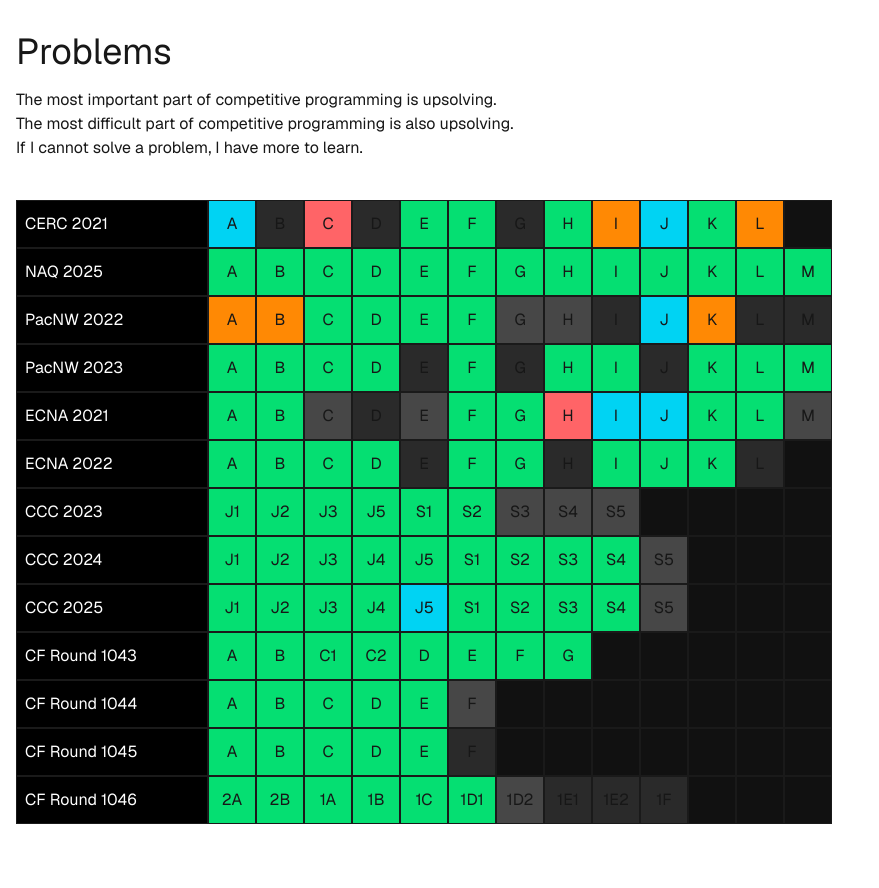
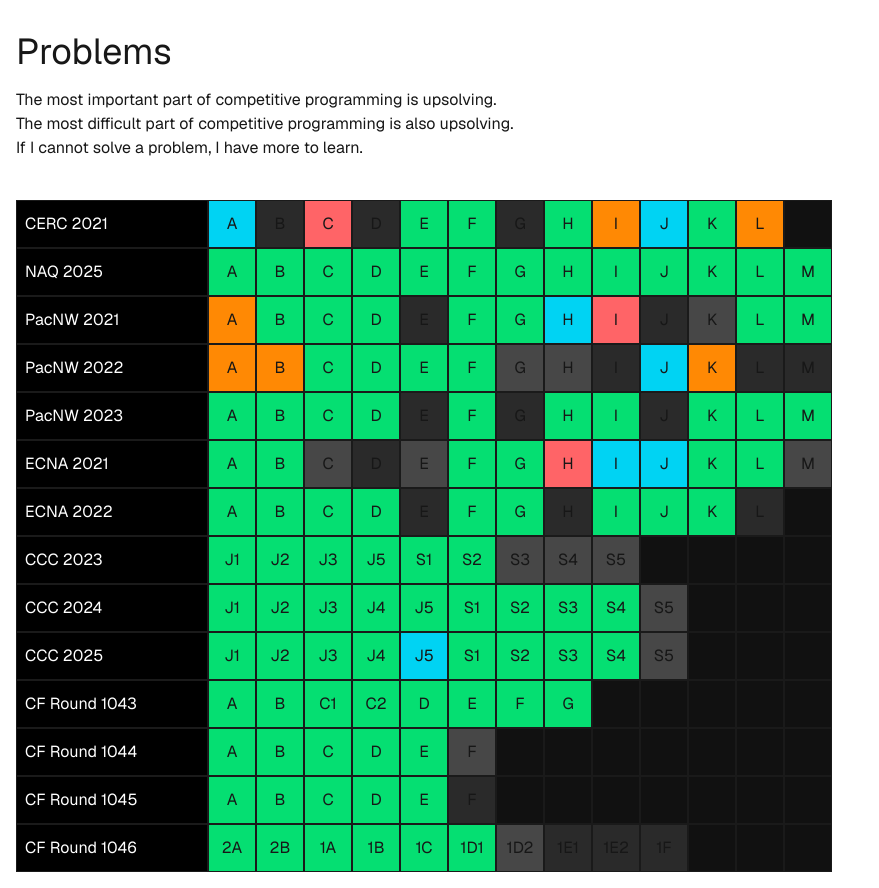
Before and after one commit to smntic/problems, a Next.js app: page / in a window 1280 px wide. Shown: the whole page, without its empty margins (0-879 px from the left). Before the commit the page ends 840 px from the top, so only its background shows below. Built offline with nearby package versions, Linux system fonts and the light colour scheme.

Commit message:
Add PacNW 2021

```diff
--- a/src/data/contests.ts
+++ b/src/data/contests.ts
@@ -50,6 +50,31 @@
       { name: "Treasure Hunt", index: "K", status: ProblemStatus.Solved, notes: "My initial idea was to query the four corners of the middle 3x3 subgrid, but that would not provide enough remaining queries to find the top-left corner. Instead, note that the result of the last corner can be determined by the results of the other 3 corners. Then, find the top-left corner with two more queries." },
       { name: "Triple Jump", index: "L", status: ProblemStatus.Solved, notes: "Let d1, d2 and d3 be the jump distance options. The first distance must be d1*3 because it is the smallest, the second must be d1*2+d2 because it is the second smallest, and the last must be d3*3 because it is the largest." },
       { name: "Utopia Relationships", index: "M", status: ProblemStatus.Solved, notes: "You can create a bipartite graph where the nodes on the left are giving flow and the nodes on the right are receiving flow (left and right node for each node in the original graph). If you push 10k flow into each of the left nodes and find some max flow, then you would expect the max flow to be 10k*n. If you represent the flow between the two layers as a matrix where mat[x][y] represents the amount of flow going from x on the left to y on the right. An important property of square matrices is that A + A^T is symmetric, which is equivalent to the reciprocity requirement. However, this would cause the total flow for each node to be 20k... you can just push 5k into the nodes instead, then the total flow for each node is 10k." },
+    ],
+  },
+
+  {
+    name: "PacNW 2021",
+    notes: `
+      We did pretty well on this contest, but there were a couple problems where
+      we were very slow (G and H) and one problem that we easily could have solved but apparently
+      absolutely no one read it (J). Also, I was getting precision errors on L that
+      I didn't resolve until after the contest.
+    `,
+    problems: [
+      { name: "Circle Bounce", index: "A", status: ProblemStatus.NeedsImplementation, notes: "Note that the angle and thus the arc length between different bounces is always the same. Thus, you can solve it via a few similar methods, but the easiest is probably to compute the complex number representing the point of the first bounce and then taking powers of that complex number to rotate the point around the unit circle." },
+      { name: "Shortest Missing Subsequences", index: "B", status: ProblemStatus.Solved, notes: "Track at each position the next occurence of each letter (if no more appearances, set it to something past the end of the string). Then, the shortest missing subsequence can be found by greedily adding the characters that move the position the furthest in the string. Since the total number of query characters is small, you can check whether the query strings are subsequences of the string by repeatedly jumping to the next occurence of each character." },
+      { name: "XOR Island", index: "C", status: ProblemStatus.Solved, notes: "The only information each person can gather is from everyone else, and, really, the only information they can gain is whether they are part of a triplet. We consider the problem through hypothetical scenarios, saying \"what if person X was not in a triplet?\" We can do this with bitmasks, where person i is being considered iff there is a 1 in the i-th bit. E.g., person 1 considers mask^1 and how many days would it take for someone to raise their hand in that scenario. Then, if that many days pass and still no one raises their hand, person 1 can conclude they are necessarily in a triplet (modus tollens)." },
+      { name: "Archery Accuracy", index: "D", status: ProblemStatus.Solved, notes: "Arranging the archers is a fairly trivial problem using bitmasks. It is always optimal to maximize the probability that the current archer will end at the positive threshold. The rest of the problem is to compute the probability that the current archer will end up at the positive threshold. This is the gambler's ruin problem and can be computed via markov chains or a closed-form formula." },
+      { name: "Problem Set Construction", index: "E", status: ProblemStatus.NotAttempted },
+      { name: "Rise and Fall", index: "F", status: ProblemStatus.Solved, notes: "Match the original string until you find an non-decreasing sequence following a non-increasing sequence, at which point you should repeat the last digit of the non-increasing sequence." },
+      { name: "Hopscotch 500", index: "G", status: ProblemStatus.Solved, notes: "Determine the set of positions corresponding to each distance value from an arbitrary point. That forms up to four distinct lines. Proceed in increasing order of the tile values. After each value, compute the minimum distance along each row and column and iterate through rows and columns when finding transitions." },
+      { name: "Reversibly Cyclic Strings", index: "H", status: ProblemStatus.NeedsReview, notes: "You can just check whether the reverse of the string is a cycle of the original string. I just made a really good guess. I should review why this works." },
+      { name: "Diagonals", index: "I", status: ProblemStatus.VeryHard, notes: "No one solved this in the actual contest." },
+      { name: "Fail Them All!", index: "J", status: ProblemStatus.NotAttempted, notes: "If you give a student the correct answer on some problem, then they should either not have responded or have given the incorrect answer on the other problems. Thus, the problem reduces to 2-SAT. To find an assignment, iterate through the problems and try to assign F first, then if that fails try to assign T. If both fail, it is impossible to find any assignment. You need not concern about new actions contradicting with past actions because you chose the locally-optimal action in the past and can DFS in the 2-SAT graph to check for any possible contradictions. You could also probably find SCCs, but this is much simpler." },
+      { name: "Tournament Seeding", index: "K", status: ProblemStatus.AttemptLater, notes: "Andy solved this one, but I am not quite sure how." },
+      { name: "Dorm Room Divide", index: "L", status: ProblemStatus.Solved, notes: "The wall must be drawn from the door to some point on another wall. Iterate through the walls in counter-clockwise order to check whether including the triangle associated with that wall will cause the area to exceed 1/2 of the total. If that is not the case, you can add the triangle to the area and proceed to the next wall. If it does exceed, you have a couple options for how to find the correct point along the wall. One is to use binary search with an absurd amount of precision (can use python's Decimal class). A preferable method is to use the fact that, when dividing a triangle from an angle, the ratio of the areas is equivalent to the ratio of the base lengths." },
+      { name: "Tree Hopping", index: "M", status: ProblemStatus.Solved, notes: "You could solve the problem with LCAs and computing the distance between two nodes as the distance from the LCA to each of the nodes. However, another way is to iteratively step through the LCA process but only take 1 step at a time. This is sufficient to pass because you must do this at most 3 times. Thus, you can just compute the immediate parent of each node, instead of all the parents at distances that are powers of 2 (as done for LCA with binary lifting)." },
     ],
   },
 
```
